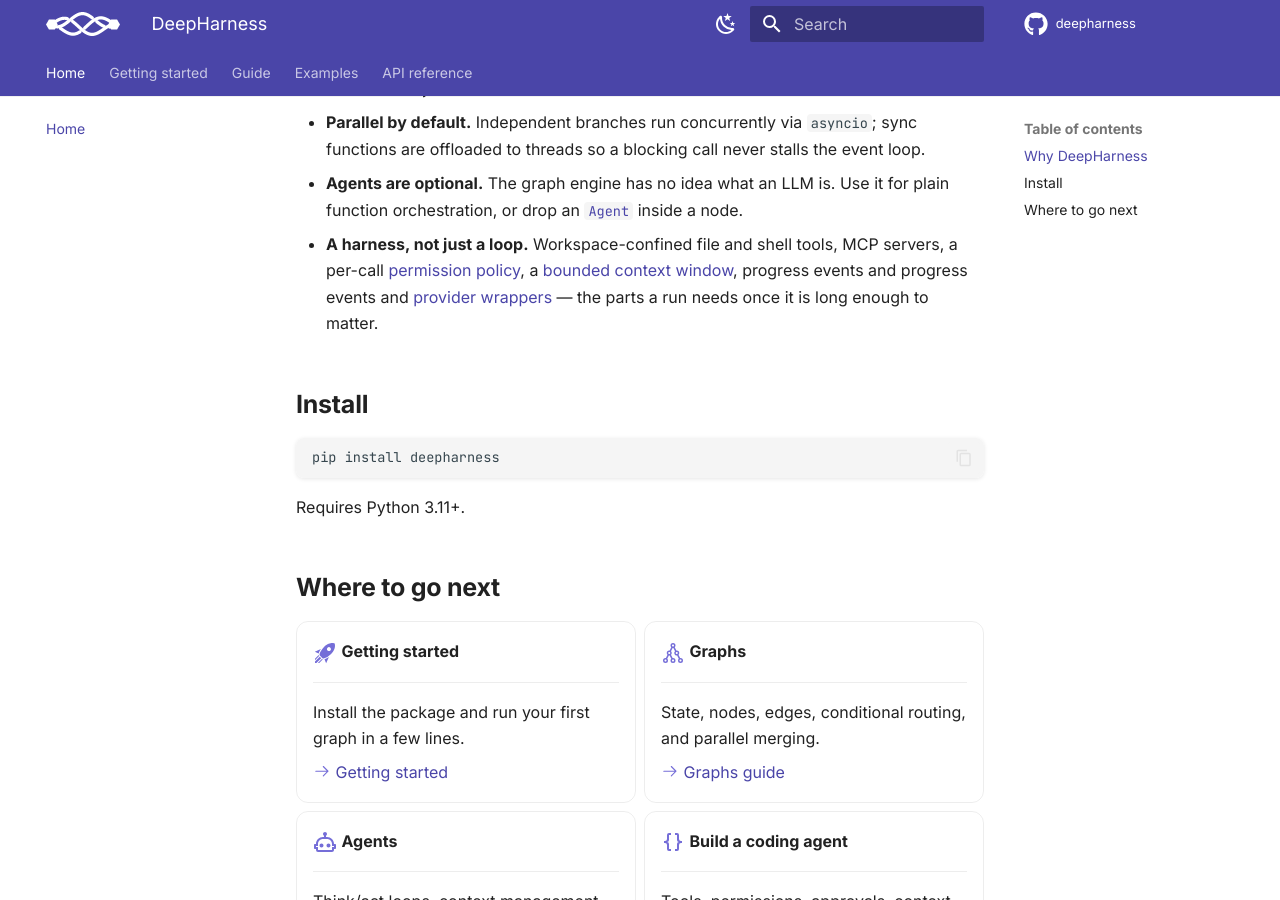
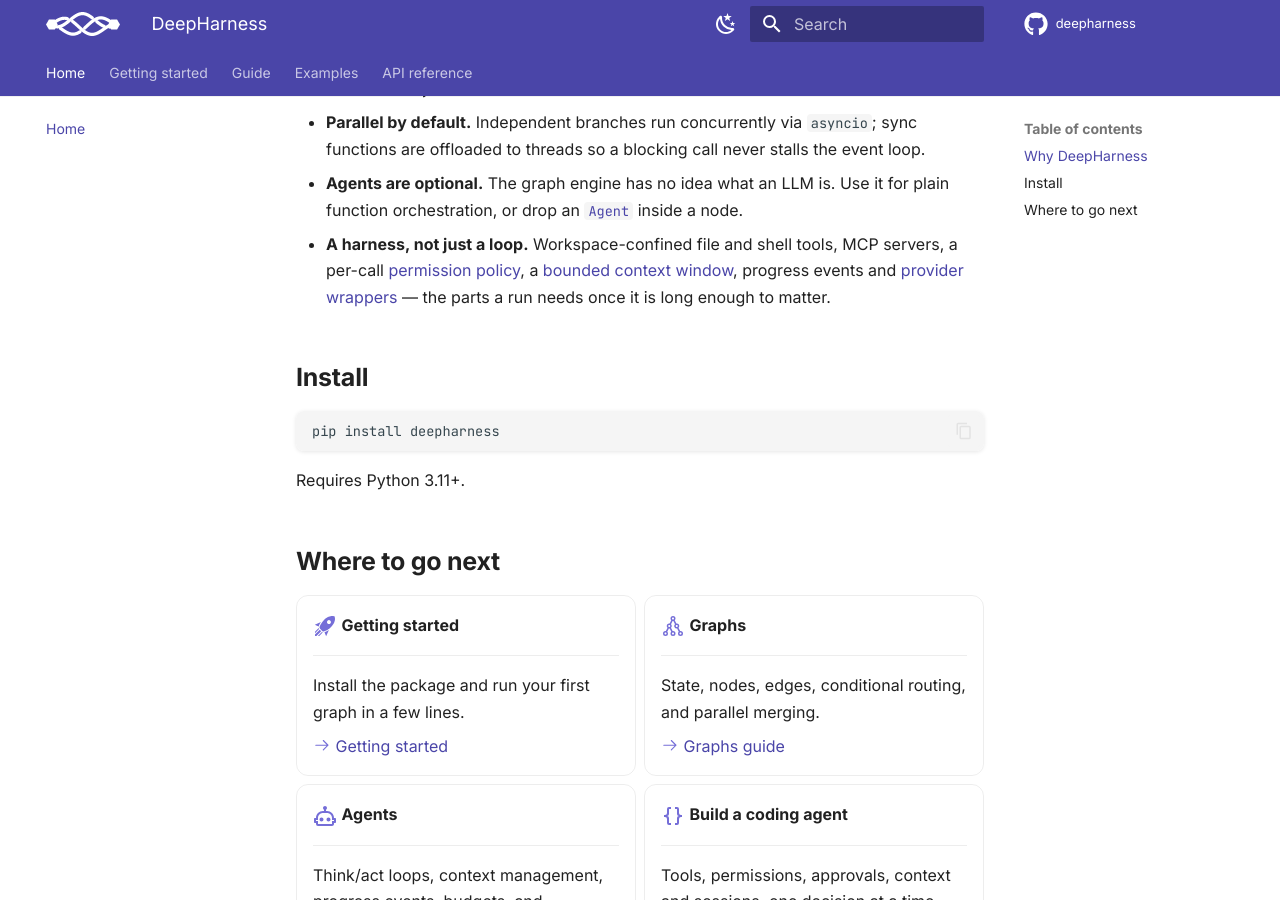
Before and after one commit to sayedshaun/deepharness, an MkDocs documentation site: the page built from docs/index.md, in a window 1280 px wide and 900 px high, scrolled down 896 px. Built offline with MkDocs 1.6.1 and Material for MkDocs 9.7.7, drawn with Linux system fonts in a browser that asks for light colours; comment, search, counter and statistics services are not loaded.

Commit message:
docs: remove a repeated phrase from the landing page

```diff
--- a/docs/index.md
+++ b/docs/index.md
@@ -42,7 +42,7 @@ compose them as a graph of plain Python functions: parallel branches, typed stat
 - **A harness, not just a loop.** Workspace-confined file and shell tools, MCP servers, a
   per-call [permission policy](guide/tools.md#permissions-deciding-per-call), a
   [bounded context window](guide/agents.md#context-management), progress events and
-  progress events and [provider wrappers](guide/providers.md#wrapping-a-provider) — the parts
+  [provider wrappers](guide/providers.md#wrapping-a-provider) — the parts
   a run needs once it is long enough to matter.
 
 ## Install
```
